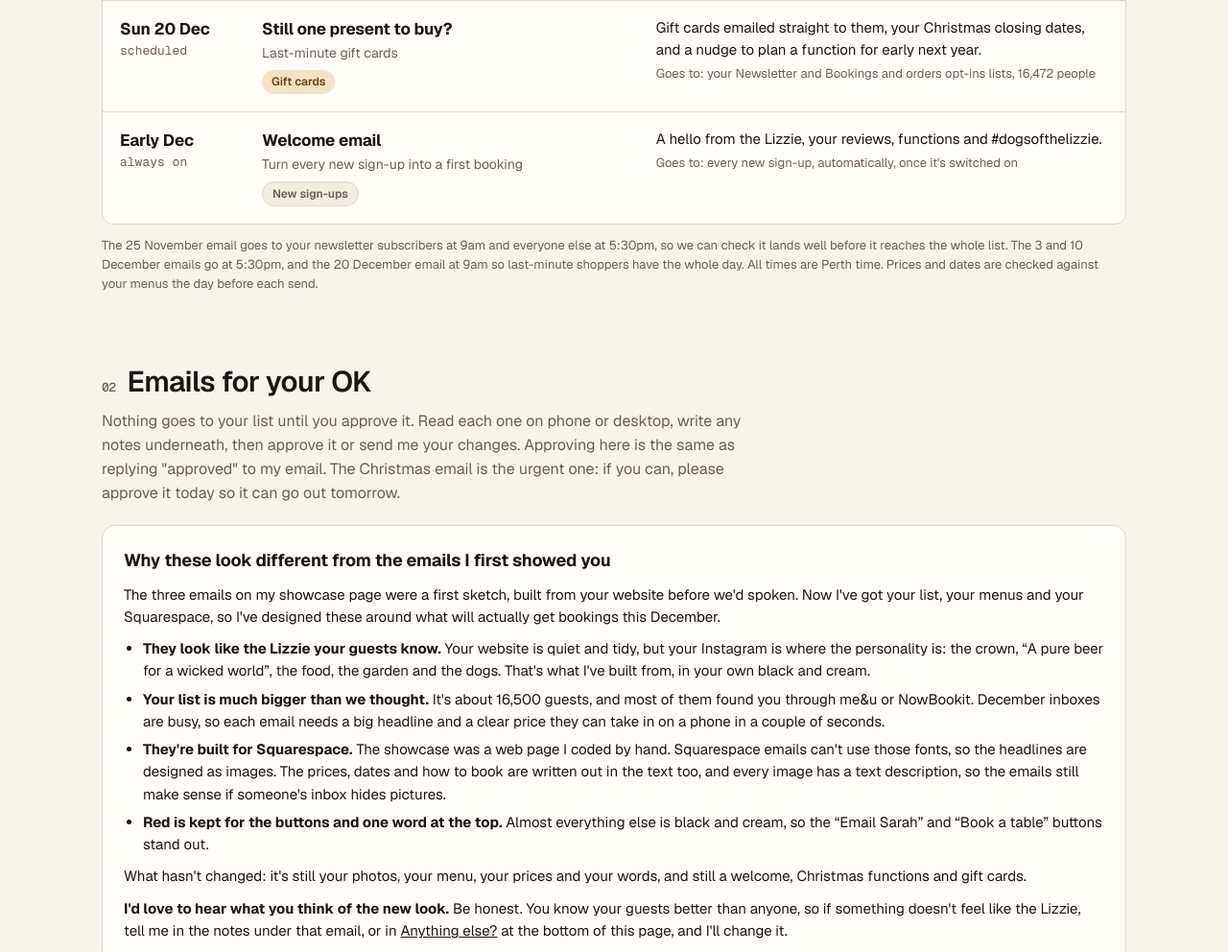
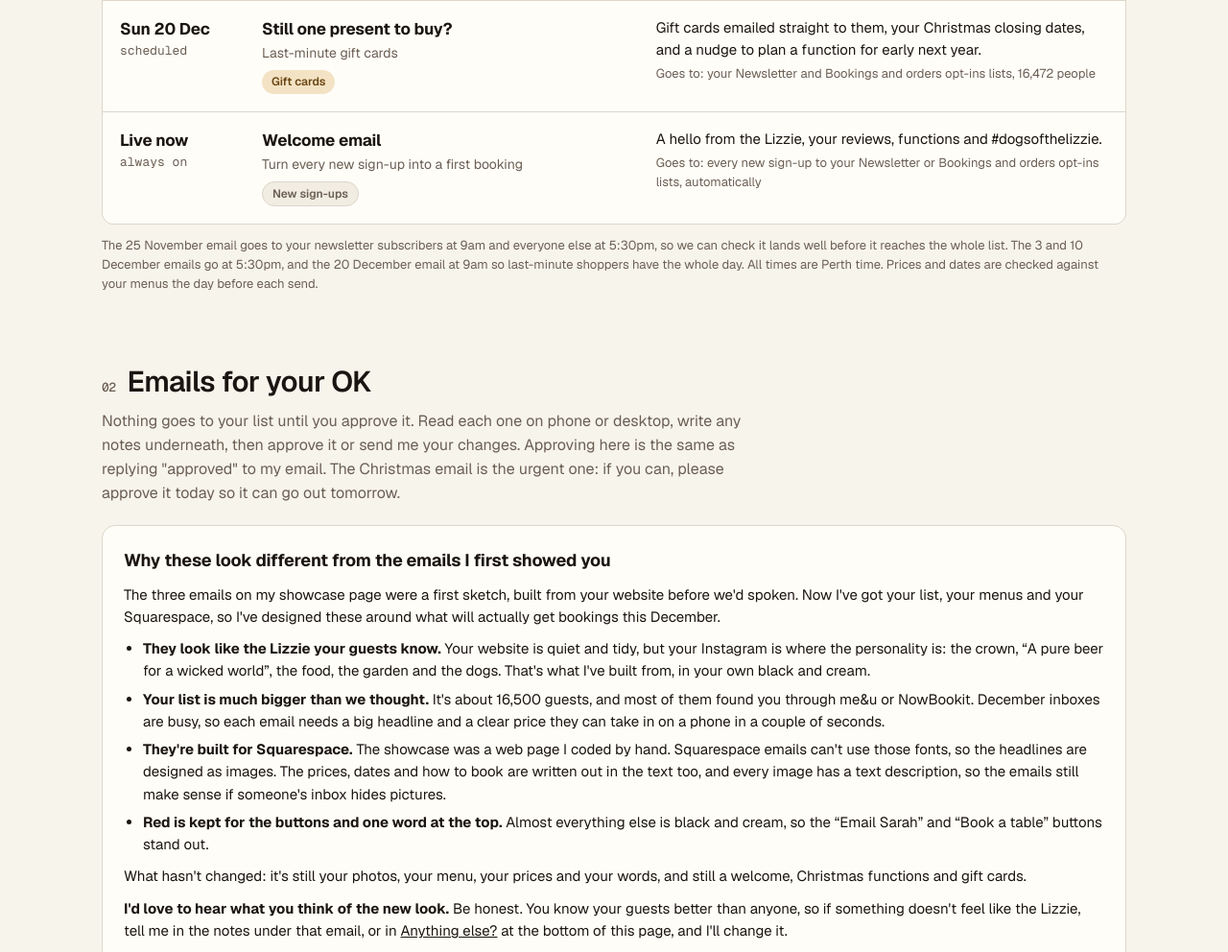
Before and after one commit to mellyanncox-ctrl/theserviceedit, a plain HTML site: page last-drop-elizabethan/plan/index.html in a window 1280 px wide. Shown: the part 1361-2353 px from the top of the page at 96% size. Drawn offline with nearby package versions, Linux system fonts and the light colour scheme.

Commit message:
Lizzie plan: welcome email live
Co-Authored-By: Claude Opus 5.5 <noreply@anthropic.com>
Claude-Session: https://claude.ai/code/session_01JNj2JeQGYZLpLPwVj3fL53

```diff
--- a/last-drop-elizabethan/plan/index.html
+++ b/last-drop-elizabethan/plan/index.html
@@ -209,9 +209,9 @@ html{scroll-behavior:smooth}
     <div class="angle">Gift cards emailed straight to them, your Christmas closing dates, and a nudge to plan a function for early next year.<span>Goes to: your Newsletter and Bookings and orders opt-ins lists, 16,472 people</span></div>
   </div>
   <div class="send">
-    <div class="when"><b>Early Dec</b>always on</div>
+    <div class="when"><b>Live now</b>always on</div>
     <div><h3>Welcome email</h3><div class="goal">Turn every new sign-up into a first booking</div><span class="tag plain" style="margin-top:6px">New sign-ups</span></div>
-    <div class="angle">A hello from the Lizzie, your reviews, functions and #dogsofthelizzie.<span>Goes to: every new sign-up, automatically, once it&#39;s switched on</span></div>
+    <div class="angle">A hello from the Lizzie, your reviews, functions and #dogsofthelizzie.<span>Goes to: every new sign-up to your Newsletter or Bookings and orders opt-ins lists, automatically</span></div>
   </div>
   </div>
   <p class="note">The 25 November email goes to your newsletter subscribers at 9am and everyone else at 5:30pm, so we can check it lands well before it reaches the whole list. The 3 and 10 December emails go at 5:30pm, and the 20 December email at 9am so last-minute shoppers have the whole day. All times are Perth time. Prices and dates are checked against your menus the day before each send.</p>
@@ -366,7 +366,7 @@ html{scroll-behavior:smooth}
       "subject": "Welcome to the Lizzie, [First name]",
       "preheader": "Beer brewed on site since 1992, and a kitchen open seven days.",
       "audience": "Every new sign-up, automatically",
-      "when": "Switched on in early December, after the Christmas email",
+      "when": "Live since Wed 25 Nov: every new sign-up gets it straight away",
       "flag": "Everything in this one comes from your website, your menu and your function booklet, in your own words where possible. Every email now opens with the guest’s first name (“Hi Jane,”), or “Hi there,” if we don’t have one."
      }
     ];
```
